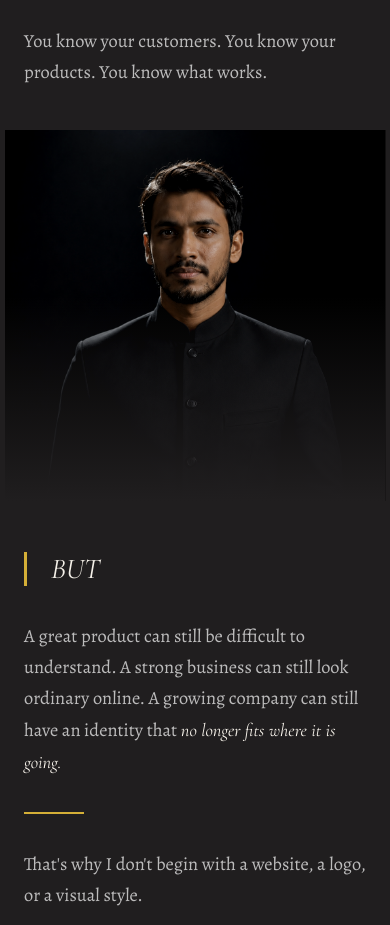
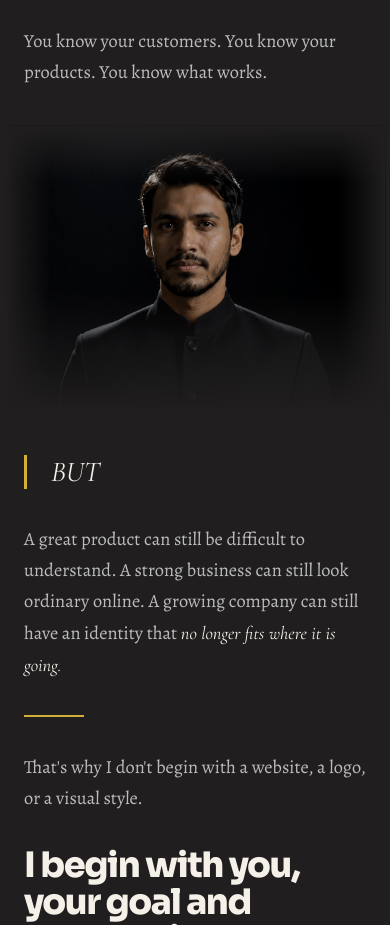
Before and after one commit to SANTOSH-KUMAR-SHAH/Know-About-Me, a React (Vite) app: page / in a window 390 px wide. Shown: the part 1160-2085 px from the top of the page. Built offline with nearby package versions, Linux system fonts and the light colour scheme.

Commit message:
Refine mobile portrait reveal

```diff
--- a/src/styles/component.css
+++ b/src/styles/component.css
@@ -389,10 +389,10 @@
   .about-mobile-photo-reveal {
     position: relative;
     display: block;
-    height: 44vh;
-    min-height: 290px;
-    max-height: 440px;
-    margin: 1vh calc(var(--container-padding) * -1) 2vh;
+    height: 34vh;
+    min-height: 230px;
+    max-height: 340px;
+    margin: 0.5vh calc(var(--container-padding) * -1) 1vh;
     overflow: hidden;
     opacity: 0;
     transform: translateY(28px) scale(0.98);
@@ -405,14 +405,16 @@
     height: 100%;
     display: block;
     object-fit: cover;
-    object-position: center 12%;
-    filter: grayscale(0.25) contrast(1.1) brightness(0.86);
+    object-position: center 8%;
+    filter: grayscale(0.3) contrast(1.06) brightness(0.82);
   }
 
   .about-mobile-photo-gradient {
     position: absolute;
     inset: 0;
-    background: linear-gradient(to bottom, transparent 45%, var(--color-black) 100%);
+    background:
+      linear-gradient(to bottom, var(--color-black) 0%, transparent 20%, transparent 58%, var(--color-black) 100%),
+      linear-gradient(to right, var(--color-black) 0%, transparent 12%, transparent 88%, var(--color-black) 100%);
     pointer-events: none;
   }
 }
```
